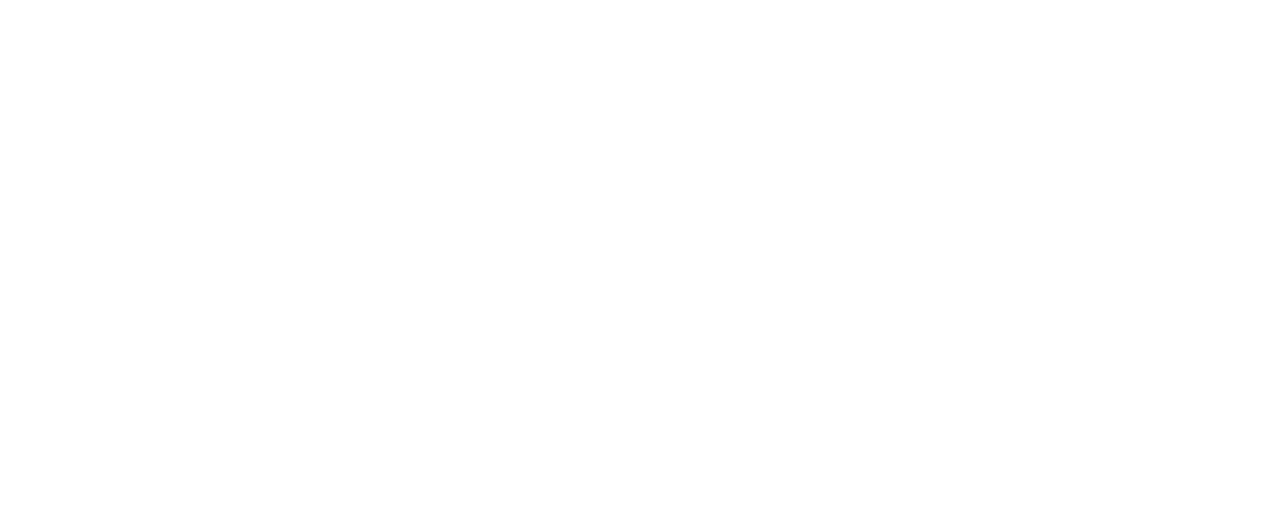
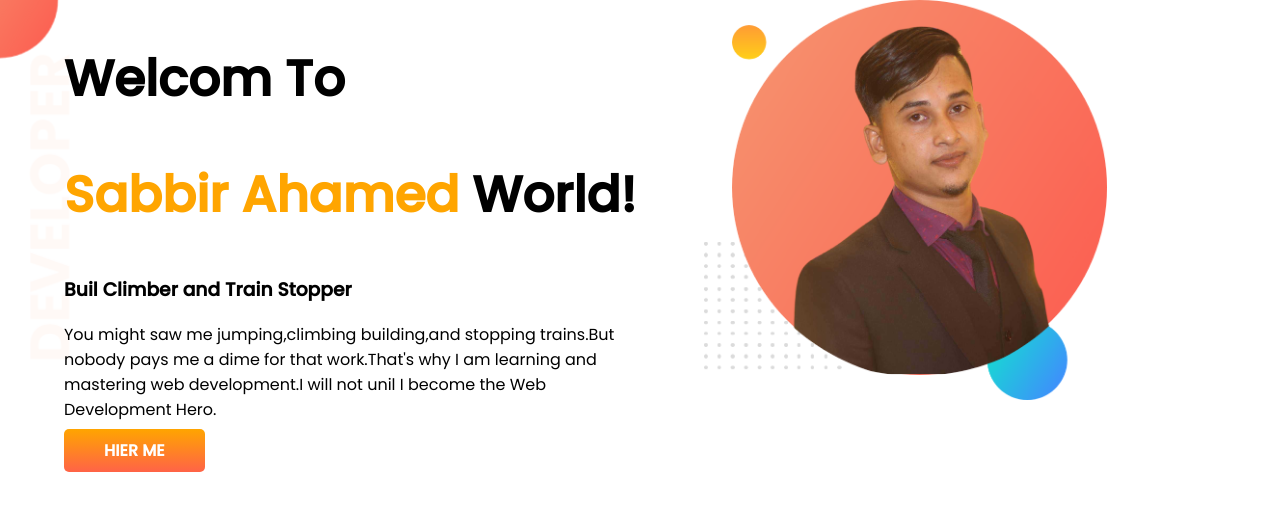
Before and after one commit to sabbirahamed25/developer-portfolio, a plain HTML site: page index.html in a window 1280 px wide. Drawn offline with Linux system fonts and the light colour scheme.

Commit message:
top banner added

```diff
--- a/index.html
+++ b/index.html
@@ -4,10 +4,24 @@
     <meta charset="UTF-8">
     <meta http-equiv="X-UA-Compatible" content="IE=edge">
     <meta name="viewport" content="width=device-width, initial-scale=1.0">
-    <title>Sabbir Portfolio</title>
+    <title>Sabbir Ahamed Portfolio</title>
+    <link rel="preconnect" href="https://fonts.googleapis.com">
+    <link rel="preconnect" href="https://fonts.gstatic.com" crossorigin>
+    <link href="https://fonts.googleapis.com/css2?family=Poppins:wght@400;500&family=Yeseva+One&display=swap" rel="stylesheet">
     <link rel="stylesheet" href="style.css">
 </head>
 <body>
-
+    <section class="top-banner">
+        <div class="half-width">
+            <H1>Welcom To</H1>
+            <h1><span class="orange-color">Sabbir Ahamed</span> World!</h1>
+            <h3>Buil Climber and Train Stopper</h3>
+            <p>You might saw me jumping,climbing building,and stopping trains.But nobody pays me a dime for that work.That's why I am learning and mastering web development.I will not unil I become the Web Development Hero.</p>
+            <a class="link-button" href="https://www.linkedin.com/in/sadik-ahamed-7407701b0/" target="_blank" rel="">HIER ME</a>
+        </div>
+        <div class="half-width">
+            <img src="images/sadik-pp.png" alt="">
+        </div>
+    </section>
 </body>
 </html>
--- a/style.css
+++ b/style.css
@@ -0,0 +1,33 @@
+body{
+    margin: 0;
+    padding: 0;
+    font-family: 'Poppins', sans-serif;
+}
+h1{
+    font-size: 50px;
+}
+.orange-color{
+    color: orange;
+}
+section{
+    display: flex;
+}
+.half-width{
+    width: 50%;
+    padding-left: 5%;
+}
+.half-width img{
+    width: 70%;
+}
+.link-button{
+    text-decoration: none;
+    background-image: linear-gradient(orange,tomato);
+    padding: 10px 40px;
+    color: white;
+    font-weight: 700;
+    border-radius: 5px;
+}
+.top-banner{
+    background-image: url(images/top-banner.png);
+    background-repeat: no-repeat;
+}
```
Also changed, not shown: images/dream-bg.png (added), images/exp-bg.png (added), images/jhankar.png (added), images/jhankar2.png (added), images/my-bg (1).png (added), images/my-bg-img.png (added), images/my-bg-pic.png (added), images/my-bg.png (added), images/my-bg2.png (added), images/sabbir-01.png (added), images/sabbir.png (added), images/sadik-pp.png (added), images/top-banner.png (added).
